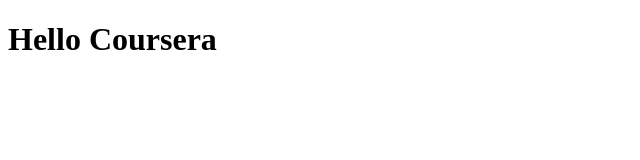
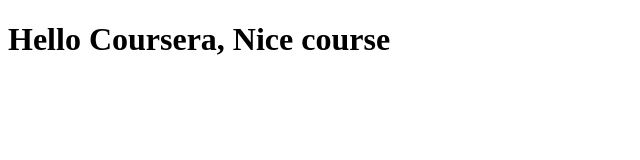
Before and after one commit to rrjc165/coursera-test, a plain HTML site: page site/index.html in a window 1280 px wide. Shown: the whole page, without its empty margins (0-640 px from the left). Drawn offline with Linux system fonts and the light colour scheme.

Commit message:
Updated page Content

```diff
--- a/site/index.html
+++ b/site/index.html
@@ -4,6 +4,6 @@
 	<title>Hello Coursera</title>
 </head>
 <body>
-<h1>Hello Coursera</h1>
+<h1>Hello Coursera, Nice course</h1>
 </body>
 </html>
```
